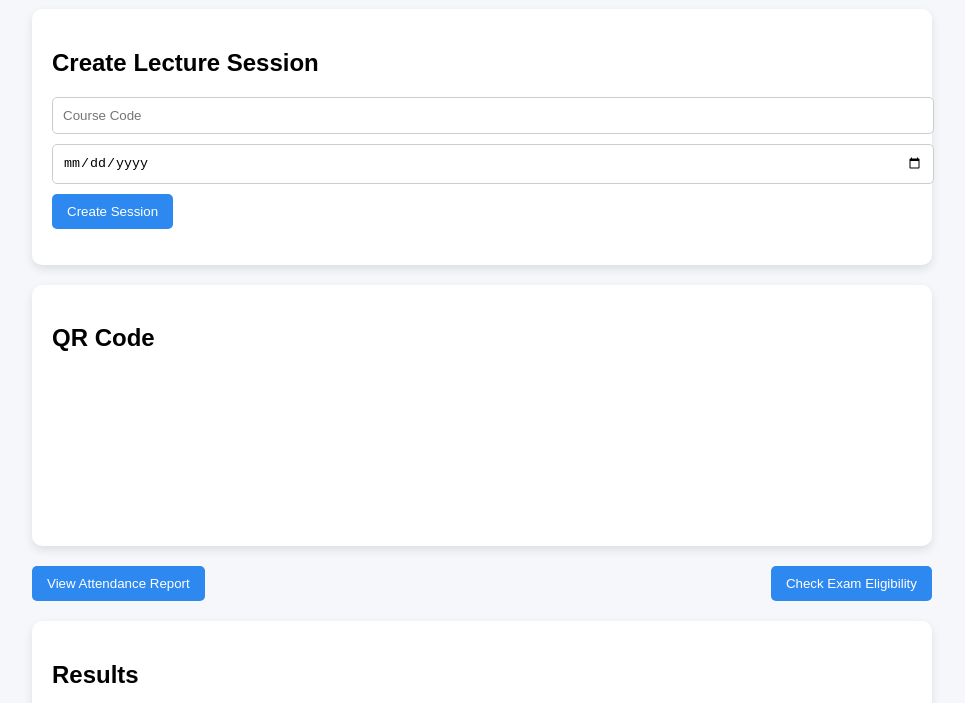
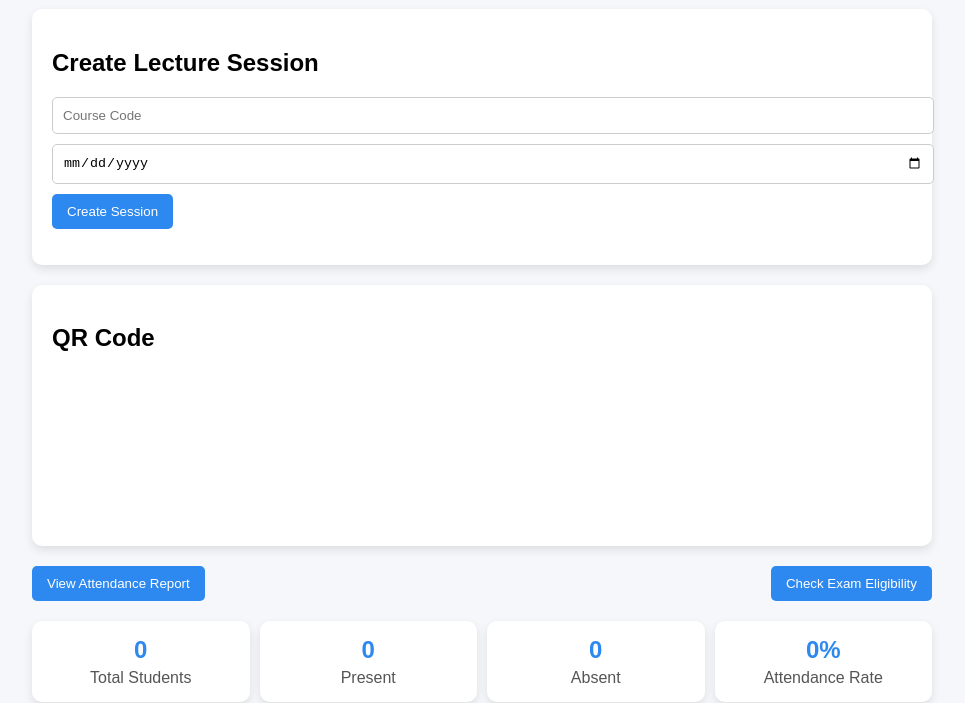
Before and after one commit to realworldtechbuilders-lang/AATU-Attendance-System, a plain HTML site: page frontend/dashboard.html in a window 1280 px wide. Shown: the part 99-802 px from the top of the page, without its empty margins (158-1123 px from the left). Drawn offline with nearby package versions, Linux system fonts and the light colour scheme.

Commit message:
STATS ADDED

```diff
--- a/frontend/dashboard.html
+++ b/frontend/dashboard.html
@@ -37,6 +37,31 @@
     <button onclick="checkEligibility()">Check Exam Eligibility</button>
   </div>
 
+  <!-- STATS -->
+  <div class="stats">
+
+  <div class="stat-box">
+    <h3 id="totalStudents">0</h3>
+    <p>Total Students</p>
+  </div>
+
+  <div class="stat-box">
+    <h3 id="present">0</h3>
+    <p>Present</p>
+  </div>
+
+  <div class="stat-box">
+    <h3 id="absent">0</h3>
+    <p>Absent</p>
+  </div>
+
+  <div class="stat-box">
+    <h3 id="rate">0%</h3>
+    <p>Attendance Rate</p>
+  </div>
+
+</div>
+
   <!-- RESULTS -->
   <div class="card">
     <h2>Results</h2>
--- a/frontend/script.js
+++ b/frontend/script.js
@@ -213,16 +213,17 @@ async function loadReport() {
 
 function calculateStats(data) {
 
-  // Demo value (in real system this comes from database)
-  const totalStudents = 5;
+  const totalStudents = 5; // later we can fetch from DB
 
   const present = data.length;
   const absent = totalStudents - present;
+  const rate = totalStudents === 0 ? 0 : Math.round((present / totalStudents) * 100);
 
-  const rate = Math.round((present / totalStudents) * 100);
-
-  document.getElementById("stats").innerText =
-    `Total Students: ${totalStudents} | Present: ${present} | Absent: ${absent} | Attendance Rate: ${rate}%`;
+  // Update UI
+  document.getElementById("totalStudents").innerText = totalStudents;
+  document.getElementById("present").innerText = present;
+  document.getElementById("absent").innerText = absent;
+  document.getElementById("rate").innerText = rate + "%";
 
 }
 
--- a/frontend/style.css
+++ b/frontend/style.css
@@ -66,3 +66,33 @@ th {
   background: #2d89ef;
   color: white;
 }
+.stats {
+  display: flex;
+  justify-content: space-between;
+  margin-bottom: 20px;
+}
+
+.stat-box {
+  flex: 1;
+  background: #ffffff;
+  margin-right: 10px;
+  padding: 15px;
+  text-align: center;
+  border-radius: 10px;
+  box-shadow: 0 4px 10px rgba(0,0,0,0.1);
+}
+
+.stat-box:last-child {
+  margin-right: 0;
+}
+
+.stat-box h3 {
+  margin: 0;
+  font-size: 24px;
+  color: #2d89ef;
+}
+
+.stat-box p {
+  margin: 5px 0 0;
+  color: #555;
+}
```
